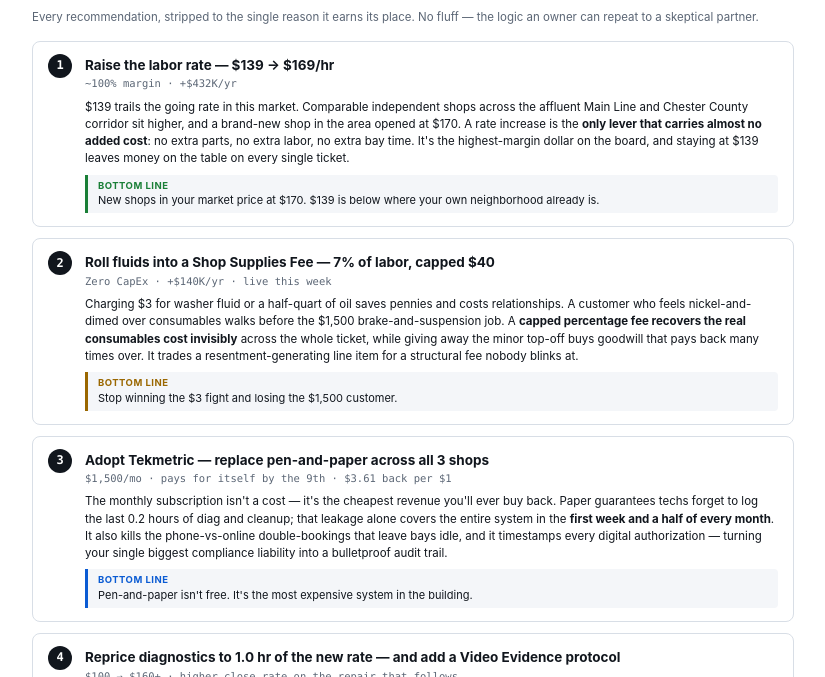
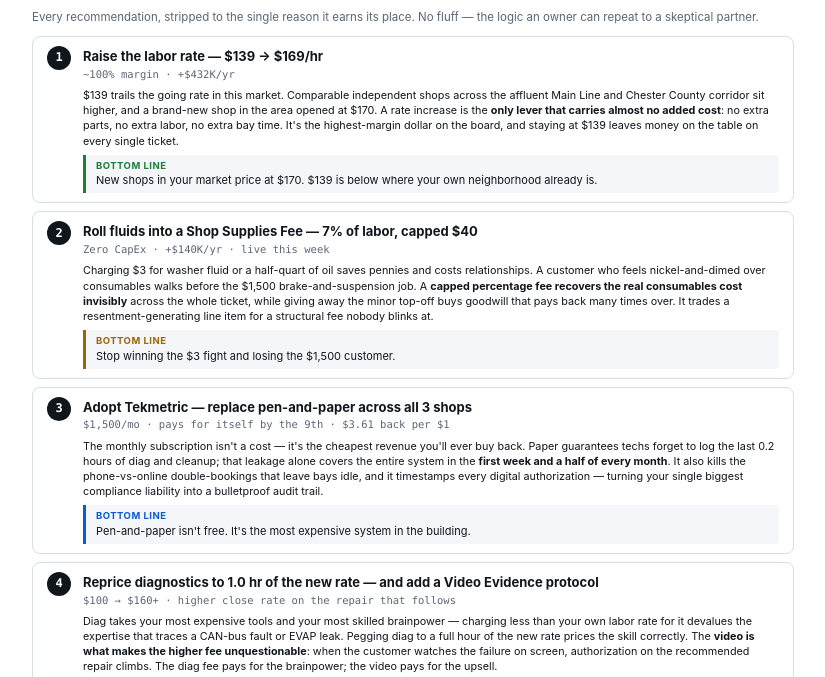
Before and after one commit to reedzilla/heilman-CFO, a plain HTML site: page heilman_reason_why.html in a window 1280 px wide. Shown: the part 90-767 px from the top of the page, without its empty margins (227-1052 px from the left). Drawn offline with Linux system fonts and the light colour scheme.

Commit message:
Update page

```diff
--- a/heilman_reason_why.html
+++ b/heilman_reason_why.html
@@ -22,17 +22,18 @@
   .tag{font-family:var(--mono);font-size:9.5px;letter-spacing:.1em;text-transform:uppercase;
     color:var(--grn);text-align:right}
   .tag b{display:block;color:var(--ink);font-size:11px;letter-spacing:.06em}
-  .lede{font-size:11.5px;color:var(--mut);margin:0 0 14px;line-height:1.5}
+  .lede{font-size:11.5px;color:var(--mut);margin:0 0 10px;line-height:1.45}
 
-  .item{border:1px solid var(--line);border-radius:8px;padding:12px 15px 13px;
-    margin-bottom:11px;display:grid;grid-template-columns:24px 1fr;gap:13px;
+  .item{border:1px solid var(--line);border-radius:8px;padding:9px 14px 9px;
+    margin-bottom:8px;display:grid;grid-template-columns:24px 1fr;gap:12px;
     page-break-inside:avoid}
-  .item .n{width:24px;height:24px;border-radius:50%;background:var(--ink);color:#fff;
+  .item .n{width:24px;height:24px;min-height:24px;max-height:24px;flex:none;align-self:start;
+    border-radius:50%;background:var(--ink);color:#fff;
     font-size:12px;font-weight:700;display:flex;align-items:center;justify-content:center;
     font-family:var(--mono)}
-  .item h3{font-size:13.5px;margin:2px 0 1px;font-weight:700}
-  .item .move{font-size:10.5px;color:var(--mut);font-family:var(--mono);margin-bottom:7px}
-  .why{font-size:11.5px;line-height:1.5;margin:0 0 7px}
+  .item h3{font-size:13px;margin:1px 0 1px;font-weight:700}
+  .item .move{font-size:10.5px;color:var(--mut);font-family:var(--mono);margin-bottom:6px}
+  .why{font-size:10.8px;line-height:1.4;margin:0 0 6px}
   .why b{color:var(--ink)}
   .bl{font-size:11px;border-left:3px solid var(--grn);padding:4px 0 4px 10px;background:var(--soft);
     border-radius:0 4px 4px 0}
@@ -49,7 +50,7 @@
   @media print{
     @page{size:letter portrait;margin:0}
     body{-webkit-print-color-adjust:exact;print-color-adjust:exact}
-    .page{padding:20px 30px;max-width:none}
+    .page{padding:16px 30px;max-width:none}
   }
 </style>
 </head>
```
Also changed, not shown: 1 other file.
